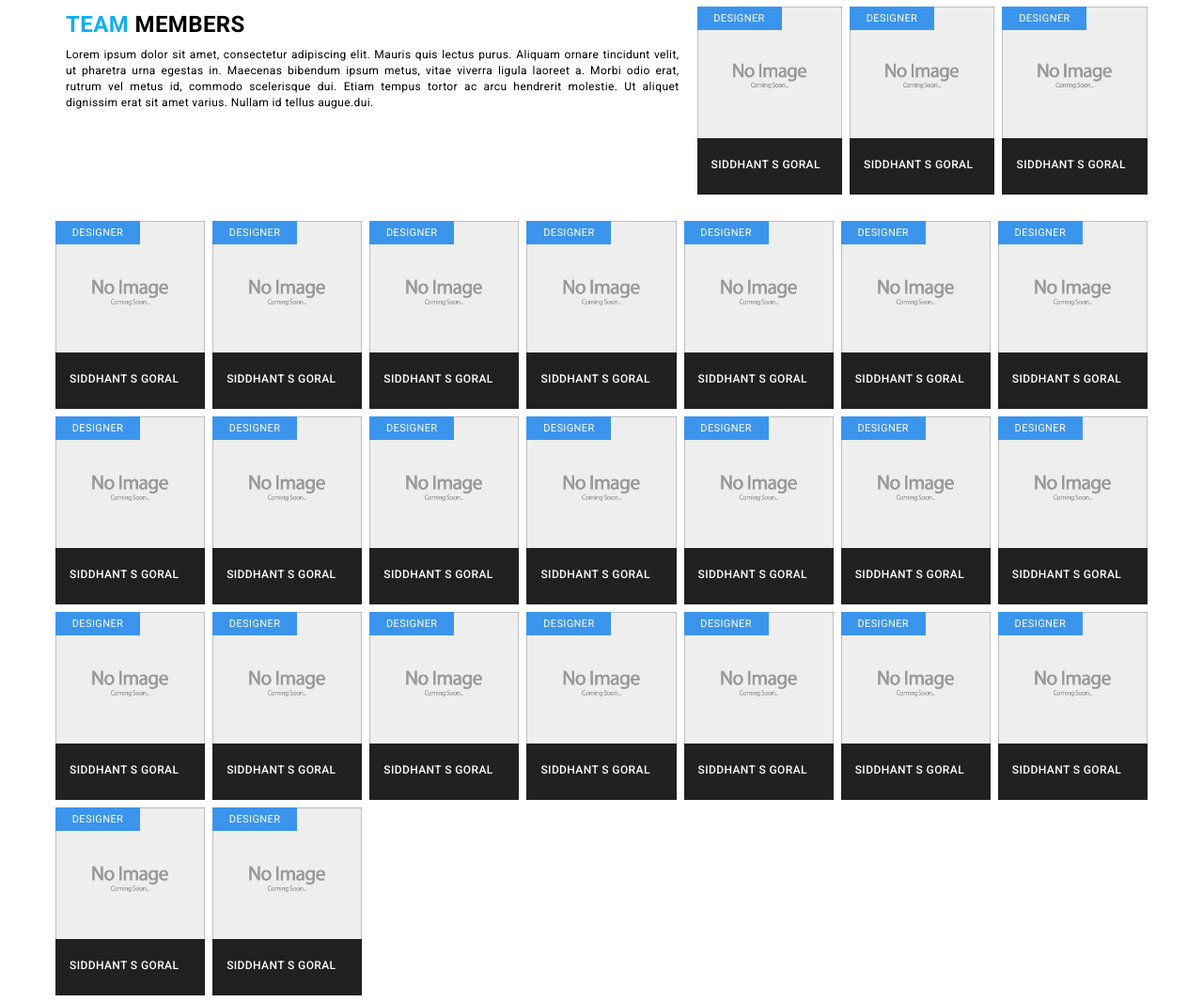
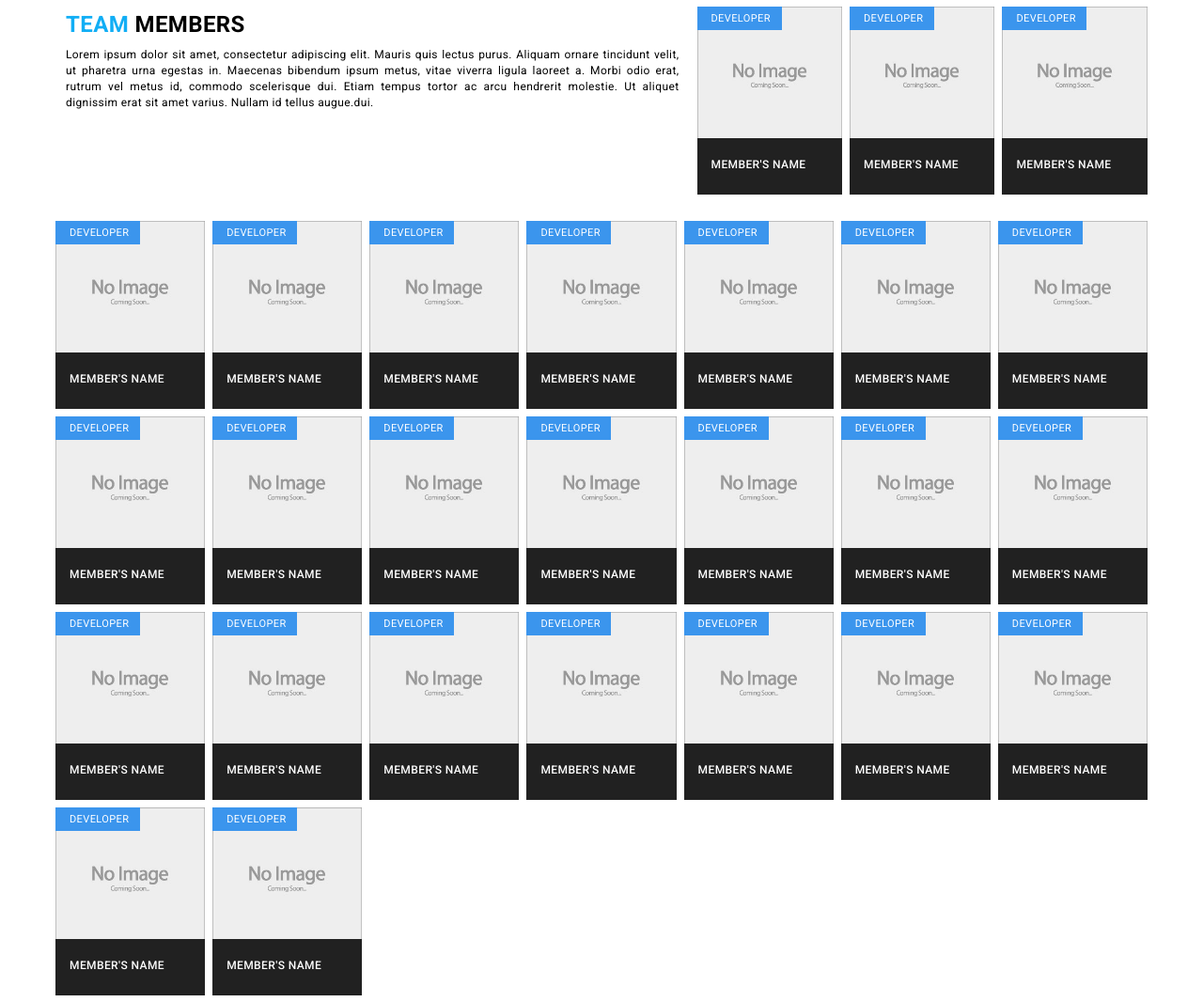
Before and after one commit to pranav9196/silive.in, a plain HTML site: page index.html in a window 1280 px wide. Shown: the part 5749-6815 px from the top of the page at 94% size. Drawn offline with nearby package versions, Linux system fonts and the light colour scheme; some packages are replaced by stand-ins of ours.

Commit message:
Mock TeamMember Card

```diff
--- a/index.html
+++ b/index.html
@@ -1773,10 +1773,10 @@
 								<img src="images/placeholder_image.jpg" class="img-responsive">
 							</div>
 							<div class="card-body">
-								<div class="card-role">Designer</div><!-- Role -->
-								<h5 class="card-name">Siddhant S Goral</h5><!-- Person Name -->
+								<div class="card-role">Developer</div><!-- Role -->
+								<h5 class="card-name">Member's Name</h5><!-- Person Name -->
 								<div class="card-link">
-									<p style="line-height: 10px; font-size: 10px;">Photoshop, Illustrator, After Effects, CSS and Bootstrap.</p>
+									<p style="line-height: 10px; font-size: 10px;">Technology </p>
 									<span class="fa fa-facebook" style="font-size: 20px; padding-right: 2px;"></span>
 									<span class="fa fa-twitter" style="font-size: 20px; padding-right: 2px;"></span>
 									<span class="fa fa-linkedin" style="font-size: 20px; padding-right: 2px;"></span>
@@ -1791,10 +1791,10 @@
 								<img src="images/placeholder_image.jpg" class="img-responsive">
 							</div>
 							<div class="card-body">
-								<div class="card-role">Designer</div><!-- Role -->
-								<h5 class="card-name">Siddhant S Goral</h5><!-- Person Name -->
+								<div class="card-role">Developer</div><!-- Role -->
+								<h5 class="card-name">Member's Name</h5><!-- Person Name -->
 								<div class="card-link">
-									<p style="line-height: 10px; font-size: 10px;">Photoshop, Illustrator, After Effects, CSS and Bootstrap.</p>
+									<p style="line-height: 10px; font-size: 10px;">Technology </p>
 									<span class="fa fa-facebook" style="font-size: 20px; padding-right: 2px;"></span>
 									<span class="fa fa-twitter" style="font-size: 20px; padding-right: 2px;"></span>
 									<span class="fa fa-linkedin" style="font-size: 20px; padding-right: 2px;"></span>
@@ -1809,10 +1809,10 @@
 								<img src="images/placeholder_image.jpg" class="img-responsive">
 							</div>
 							<div class="card-body">
-								<div class="card-role">Designer</div><!-- Role -->
-								<h5 class="card-name">Siddhant S Goral</h5><!-- Person Name -->
+								<div class="card-role">Developer</div><!-- Role -->
+								<h5 class="card-name">Member's Name</h5><!-- Person Name -->
 								<div class="card-link">
-									<p style="line-height: 10px; font-size: 10px;">Photoshop, Illustrator, After Effects, CSS and Bootstrap.</p>
+									<p style="line-height: 10px; font-size: 10px;">Technology </p>
 									<span class="fa fa-facebook" style="font-size: 20px; padding-right: 2px;"></span>
 									<span class="fa fa-twitter" style="font-size: 20px; padding-right: 2px;"></span>
 									<span class="fa fa-linkedin" style="font-size: 20px; padding-right: 2px;"></span>
@@ -1832,10 +1832,10 @@
 							<img src="images/placeholder_image.jpg" class="img-responsive">
 						</div>
 						<div class="card-body">
-							<div class="card-role">Designer</div>
-							<h5 class="card-name">Siddhant S Goral</h5>
+							<div class="card-role">Developer</div>
+							<h5 class="card-name">Member's Name</h5>
 							<div class="card-link">
-								<p style="line-height: 10px; font-size: 10px;">Photoshop, Illustrator, After Effects, CSS and Bootstrap.</p>
+								<p style="line-height: 10px; font-size: 10px;">Technology </p>
 								<span class="fa fa-facebook" style="font-size: 20px; padding-right: 2px;"></span>
 								<span class="fa fa-twitter" style="font-size: 20px; padding-right: 2px;"></span>
 								<span class="fa fa-linkedin" style="font-size: 20px; padding-right: 2px;"></span>
@@ -1850,10 +1850,10 @@
 							<img src="images/placeholder_image.jpg" class="img-responsive">
 						</div>
 						<div class="card-body">
-							<div class="card-role">Designer</div>
-							<h5 class="card-name">Siddhant S Goral</h5>
+							<div class="card-role">Developer</div>
+							<h5 class="card-name">Member's Name</h5>
 							<div class="card-link">
-								<p style="line-height: 10px; font-size: 10px;">Photoshop, Illustrator, After Effects, CSS and Bootstrap.</p>
+								<p style="line-height: 10px; font-size: 10px;">Technology </p>
 								<span class="fa fa-facebook" style="font-size: 20px; padding-right: 2px;"></span>
 								<span class="fa fa-twitter" style="font-size: 20px; padding-right: 2px;"></span>
 								<span class="fa fa-linkedin" style="font-size: 20px; padding-right: 2px;"></span>
@@ -1868,10 +1868,10 @@
 							<img src="images/placeholder_image.jpg" class="img-responsive">
 						</div>
 						<div class="card-body">
-							<div class="card-role">Designer</div>
-							<h5 class="card-name">Siddhant S Goral</h5>
+							<div class="card-role">Developer</div>
+							<h5 class="card-name">Member's Name</h5>
 							<div class="card-link">
-								<p style="line-height: 10px; font-size: 10px;">Photoshop, Illustrator, After Effects, CSS and Bootstrap.</p>
+								<p style="line-height: 10px; font-size: 10px;">Technology </p>
 								<span class="fa fa-facebook" style="font-size: 20px; padding-right: 2px;"></span>
 								<span class="fa fa-twitter" style="font-size: 20px; padding-right: 2px;"></span>
 								<span class="fa fa-linkedin" style="font-size: 20px; padding-right: 2px;"></span>
@@ -1887,10 +1887,10 @@
 						<img src="images/placeholder_image.jpg" class="img-responsive">
 					</div>
 					<div class="card-body">
-						<div class="card-role">Designer</div>
-						<h5 class="card-name">Siddhant S Goral</h5>
+						<div class="card-role">Developer</div>
+						<h5 class="card-name">Member's Name</h5>
 						<div class="card-link">
-							<p style="line-height: 10px; font-size: 10px;">Photoshop, Illustrator, After Effects, CSS and Bootstrap.</p>
+							<p style="line-height: 10px; font-size: 10px;">Technology </p>
 							<span class="fa fa-facebook" style="font-size: 20px; padding-right: 2px;"></span>
 							<span class="fa fa-twitter" style="font-size: 20px; padding-right: 2px;"></span>
 							<span class="fa fa-linkedin" style="font-size: 20px; padding-right: 2px;"></span>
@@ -1905,10 +1905,10 @@
 						<img src="images/placeholder_image.jpg" class="img-responsive">
 					</div>
 					<div class="card-body">
-						<div class="card-role">Designer</div>
-						<h5 class="card-name">Siddhant S Goral</h5>
+						<div class="card-role">Developer</div>
+						<h5 class="card-name">Member's Name</h5>
 						<div class="card-link">
-							<p style="line-height: 10px; font-size: 10px;">Photoshop, Illustrator, After Effects, CSS and Bootstrap.</p>
+							<p style="line-height: 10px; font-size: 10px;">Technology </p>
 							<span class="fa fa-facebook" style="font-size: 20px; padding-right: 2px;"></span>
 							<span class="fa fa-twitter" style="font-size: 20px; padding-right: 2px;"></span>
 							<span class="fa fa-linkedin" style="font-size: 20px; padding-right: 2px;"></span>
@@ -1923,10 +1923,10 @@
 						<img src="images/placeholder_image.jpg" class="img-responsive">
 					</div>
 					<div class="card-body">
-						<div class="card-role">Designer</div>
-						<h5 class="card-name">Siddhant S Goral</h5>
+						<div class="card-role">Developer</div>
+						<h5 class="card-name">Member's Name</h5>
 						<div class="card-link">
-							<p style="line-height: 10px; font-size: 10px;">Photoshop, Illustrator, After Effects, CSS and Bootstrap.</p>
+							<p style="line-height: 10px; font-size: 10px;">Technology </p>
 							<span class="fa fa-facebook" style="font-size: 20px; padding-right: 2px;"></span>
 							<span class="fa fa-twitter" style="font-size: 20px; padding-right: 2px;"></span>
 							<span class="fa fa-linkedin" style="font-size: 20px; padding-right: 2px;"></span>
@@ -1941,10 +1941,10 @@
 						<img src="images/placeholder_image.jpg" class="img-responsive">
 					</div>
 					<div class="card-body">
-						<div class="card-role">Designer</div>
-						<h5 class="card-name">Siddhant S Goral</h5>
+						<div class="card-role">Developer</div>
+						<h5 class="card-name">Member's Name</h5>
 						<div class="card-link">
-							<p style="line-height: 10px; font-size: 10px;">Photoshop, Illustrator, After Effects, CSS and Bootstrap.</p>
+							<p style="line-height: 10px; font-size: 10px;">Technology </p>
 							<span class="fa fa-facebook" style="font-size: 20px; padding-right: 2px;"></span>
 							<span class="fa fa-twitter" style="font-size: 20px; padding-right: 2px;"></span>
 							<span class="fa fa-linkedin" style="font-size: 20px; padding-right: 2px;"></span>
@@ -1959,10 +1959,10 @@
 						<img src="images/placeholder_image.jpg" class="img-responsive">
 					</div>
 					<div class="card-body">
-						<div class="card-role">Designer</div>
-						<h5 class="card-name">Siddhant S Goral</h5>
+						<div class="card-role">Developer</div>
+						<h5 class="card-name">Member's Name</h5>
 						<div class="card-link">
-							<p style="line-height: 10px; font-size: 10px;">Photoshop, Illustrator, After Effects, CSS and Bootstrap.</p>
+							<p style="line-height: 10px; font-size: 10px;">Technology </p>
 							<span class="fa fa-facebook" style="font-size: 20px; padding-right: 2px;"></span>
 							<span class="fa fa-twitter" style="font-size: 20px; padding-right: 2px;"></span>
 							<span class="fa fa-linkedin" style="font-size: 20px; padding-right: 2px;"></span>
@@ -1977,10 +1977,10 @@
 						<img src="images/placeholder_image.jpg" class="img-responsive">
 					</div>
 					<div class="card-body">
-						<div class="card-role">Designer</div>
-						<h5 class="card-name">Siddhant S Goral</h5>
+						<div class="card-role">Developer</div>
+						<h5 class="card-name">Member's Name</h5>
 						<div class="card-link">
-							<p style="line-height: 10px; font-size: 10px;">Photoshop, Illustrator, After Effects, CSS and Bootstrap.</p>
+							<p style="line-height: 10px; font-size: 10px;">Technology </p>
 							<span class="fa fa-facebook" style="font-size: 20px; padding-right: 2px;"></span>
 							<span class="fa fa-twitter" style="font-size: 20px; padding-right: 2px;"></span>
 							<span class="fa fa-linkedin" style="font-size: 20px; padding-right: 2px;"></span>
@@ -1995,10 +1995,10 @@
 						<img src="images/placeholder_image.jpg" class="img-responsive">
 					</div>
 					<div class="card-body">
-						<div class="card-role">Designer</div>
-						<h5 class="card-name">Siddhant S Goral</h5>
+						<div class="card-role">Developer</div>
+						<h5 class="card-name">Member's Name</h5>
 						<div class="card-link">
-							<p style="line-height: 10px; font-size: 10px;">Photoshop, Illustrator, After Effects, CSS and Bootstrap.</p>
+							<p style="line-height: 10px; font-size: 10px;">Technology </p>
 							<span class="fa fa-facebook" style="font-size: 20px; padding-right: 2px;"></span>
 							<span class="fa fa-twitter" style="font-size: 20px; padding-right: 2px;"></span>
 							<span class="fa fa-linkedin" style="font-size: 20px; padding-right: 2px;"></span>
@@ -2013,10 +2013,10 @@
 						<img src="images/placeholder_image.jpg" class="img-responsive">
 					</div>
 					<div class="card-body">
-						<div class="card-role">Designer</div>
-						<h5 class="card-name">Siddhant S Goral</h5>
+						<div class="card-role">Developer</div>
+						<h5 class="card-name">Member's Name</h5>
 						<div class="card-link">
-							<p style="line-height: 10px; font-size: 10px;">Photoshop, Illustrator, After Effects, CSS and Bootstrap.</p>
+							<p style="line-height: 10px; font-size: 10px;">Technology </p>
 							<span class="fa fa-facebook" style="font-size: 20px; padding-right: 2px;"></span>
 							<span class="fa fa-twitter" style="font-size: 20px; padding-right: 2px;"></span>
 							<span class="fa fa-linkedin" style="font-size: 20px; padding-right: 2px;"></span>
@@ -2031,10 +2031,10 @@
 						<img src="images/placeholder_image.jpg" class="img-responsive">
 					</div>
 					<div class="card-body">
-						<div class="card-role">Designer</div>
-						<h5 class="card-name">Siddhant S Goral</h5>
+						<div class="card-role">Developer</div>
+						<h5 class="card-name">Member's Name</h5>
 						<div class="card-link">
-							<p style="line-height: 10px; font-size: 10px;">Photoshop, Illustrator, After Effects, CSS and Bootstrap.</p>
+							<p style="line-height: 10px; font-size: 10px;">Technology </p>
 							<span class="fa fa-facebook" style="font-size: 20px; padding-right: 2px;"></span>
 							<span class="fa fa-twitter" style="font-size: 20px; padding-right: 2px;"></span>
 							<span class="fa fa-linkedin" style="font-size: 20px; padding-right: 2px;"></span>
@@ -2049,10 +2049,10 @@
 						<img src="images/placeholder_image.jpg" class="img-responsive">
 					</div>
 					<div class="card-body">
-						<div class="card-role">Designer</div>
-						<h5 class="card-name">Siddhant S Goral</h5>
+						<div class="card-role">Developer</div>
+						<h5 class="card-name">Member's Name</h5>
 						<div class="card-link">
-							<p style="line-height: 10px; font-size: 10px;">Photoshop, Illustrator, After Effects, CSS and Bootstrap.</p>
+							<p style="line-height: 10px; font-size: 10px;">Technology </p>
 							<span class="fa fa-facebook" style="font-size: 20px; padding-right: 2px;"></span>
 							<span class="fa fa-twitter" style="font-size: 20px; padding-right: 2px;"></span>
 							<span class="fa fa-linkedin" style="font-size: 20px; padding-right: 2px;"></span>
@@ -2067,10 +2067,10 @@
 						<img src="images/placeholder_image.jpg" class="img-responsive">
 					</div>
 					<div class="card-body">
-						<div class="card-role">Designer</div>
-						<h5 class="card-name">Siddhant S Goral</h5>
+						<div class="card-role">Developer</div>
+						<h5 class="card-name">Member's Name</h5>
 						<div class="card-link">
-							<p style="line-height: 10px; font-size: 10px;">Photoshop, Illustrator, After Effects, CSS and Bootstrap.</p>
+							<p style="line-height: 10px; font-size: 10px;">Technology </p>
 							<span class="fa fa-facebook" style="font-size: 20px; padding-right: 2px;"></span>
 							<span class="fa fa-twitter" style="font-size: 20px; padding-right: 2px;"></span>
 							<span class="fa fa-linkedin" style="font-size: 20px; padding-right: 2px;"></span>
@@ -2085,10 +2085,10 @@
 						<img src="images/placeholder_image.jpg" class="img-responsive">
 					</div>
 					<div class="card-body">
-						<div class="card-role">Designer</div>
-						<h5 class="card-name">Siddhant S Goral</h5>
+						<div class="card-role">Developer</div>
+						<h5 class="card-name">Member's Name</h5>
 						<div class="card-link">
-							<p style="line-height: 10px; font-size: 10px;">Photoshop, Illustrator, After Effects, CSS and Bootstrap.</p>
+							<p style="line-height: 10px; font-size: 10px;">Technology </p>
 							<span class="fa fa-facebook" style="font-size: 20px; padding-right: 2px;"></span>
 							<span class="fa fa-twitter" style="font-size: 20px; padding-right: 2px;"></span>
 							<span class="fa fa-linkedin" style="font-size: 20px; padding-right: 2px;"></span>
@@ -2103,10 +2103,10 @@
 						<img src="images/placeholder_image.jpg" class="img-responsive">
 					</div>
 					<div class="card-body">
-						<div class="card-role">Designer</div>
-						<h5 class="card-name">Siddhant S Goral</h5>
+						<div class="card-role">Developer</div>
+						<h5 class="card-name">Member's Name</h5>
 						<div class="card-link">
-							<p style="line-height: 10px; font-size: 10px;">Photoshop, Illustrator, After Effects, CSS and Bootstrap.</p>
+							<p style="line-height: 10px; font-size: 10px;">Technology </p>
 							<span class="fa fa-facebook" style="font-size: 20px; padding-right: 2px;"></span>
 							<span class="fa fa-twitter" style="font-size: 20px; padding-right: 2px;"></span>
 							<span class="fa fa-linkedin" style="font-size: 20px; padding-right: 2px;"></span>
@@ -2121,10 +2121,10 @@
 						<img src="images/placeholder_image.jpg" class="img-responsive">
 					</div>
 					<div class="card-body">
-						<div class="card-role">Designer</div>
-						<h5 class="card-name">Siddhant S Goral</h5>
+						<div class="card-role">Developer</div>
+						<h5 class="card-name">Member's Name</h5>
 						<div class="card-link">
-							<p style="line-height: 10px; font-size: 10px;">Photoshop, Illustrator, After Effects, CSS and Bootstrap.</p>
+							<p style="line-height: 10px; font-size: 10px;">Technology </p>
 							<span class="fa fa-facebook" style="font-size: 20px; padding-right: 2px;"></span>
 							<span class="fa fa-twitter" style="font-size: 20px; padding-right: 2px;"></span>
 							<span class="fa fa-linkedin" style="font-size: 20px; padding-right: 2px;"></span>
@@ -2139,10 +2139,10 @@
 						<img src="images/placeholder_image.jpg" class="img-responsive">
 					</div>
 					<div class="card-body">
-						<div class="card-role">Designer</div>
-						<h5 class="card-name">Siddhant S Goral</h5>
+						<div class="card-role">Developer</div>
+						<h5 class="card-name">Member's Name</h5>
 						<div class="card-link">
-							<p style="line-height: 10px; font-size: 10px;">Photoshop, Illustrator, After Effects, CSS and Bootstrap.</p>
+							<p style="line-height: 10px; font-size: 10px;">Technology </p>
 							<span class="fa fa-facebook" style="font-size: 20px; padding-right: 2px;"></span>
 							<span class="fa fa-twitter" style="font-size: 20px; padding-right: 2px;"></span>
 							<span class="fa fa-linkedin" style="font-size: 20px; padding-right: 2px;"></span>
@@ -2157,10 +2157,10 @@
 						<img src="images/placeholder_image.jpg" class="img-responsive">
 					</div>
 					<div class="card-body">
-						<div class="card-role">Designer</div>
-						<h5 class="card-name">Siddhant S Goral</h5>
+						<div class="card-role">Developer</div>
+						<h5 class="card-name">Member's Name</h5>
 						<div class="card-link">
-							<p style="line-height: 10px; font-size: 10px;">Photoshop, Illustrator, After Effects, CSS and Bootstrap.</p>
+							<p style="line-height: 10px; font-size: 10px;">Technology </p>
 							<span class="fa fa-facebook" style="font-size: 20px; padding-right: 2px;"></span>
 							<span class="fa fa-twitter" style="font-size: 20px; padding-right: 2px;"></span>
 							<span class="fa fa-linkedin" style="font-size: 20px; padding-right: 2px;"></span>
@@ -2175,10 +2175,10 @@
 						<img src="images/placeholder_image.jpg" class="img-responsive">
 					</div>
 					<div class="card-body">
-						<div class="card-role">Designer</div>
-						<h5 class="card-name">Siddhant S Goral</h5>
+						<div class="card-role">Developer</div>
+						<h5 class="card-name">Member's Name</h5>
 						<div class="card-link">
-							<p style="line-height: 10px; font-size: 10px;">Photoshop, Illustrator, After Effects, CSS and Bootstrap.</p>
+							<p style="line-height: 10px; font-size: 10px;">Technology </p>
 							<span class="fa fa-facebook" style="font-size: 20px; padding-right: 2px;"></span>
 							<span class="fa fa-twitter" style="font-size: 20px; padding-right: 2px;"></span>
 							<span class="fa fa-linkedin" style="font-size: 20px; padding-right: 2px;"></span>
@@ -2193,10 +2193,10 @@
 						<img src="images/placeholder_image.jpg" class="img-responsive">
 					</div>
 					<div class="card-body">
-						<div class="card-role">Designer</div>
-						<h5 class="card-name">Siddhant S Goral</h5>
+						<div class="card-role">Developer</div>
+						<h5 class="card-name">Member's Name</h5>
 						<div class="card-link">
-							<p style="line-height: 10px; font-size: 10px;">Photoshop, Illustrator, After Effects, CSS and Bootstrap.</p>
+							<p style="line-height: 10px; font-size: 10px;">Technology </p>
 							<span class="fa fa-facebook" style="font-size: 20px; padding-right: 2px;"></span>
 							<span class="fa fa-twitter" style="font-size: 20px; padding-right: 2px;"></span>
 							<span class="fa fa-linkedin" style="font-size: 20px; padding-right: 2px;"></span>
@@ -2211,10 +2211,10 @@
 						<img src="images/placeholder_image.jpg" class="img-responsive">
 					</div>
 					<div class="card-body">
-						<div class="card-role">Designer</div>
-						<h5 class="card-name">Siddhant S Goral</h5>
+						<div class="card-role">Developer</div>
+						<h5 class="card-name">Member's Name</h5>
 						<div class="card-link">
-							<p style="line-height: 10px; font-size: 10px;">Photoshop, Illustrator, After Effects, CSS and Bootstrap.</p>
+							<p style="line-height: 10px; font-size: 10px;">Technology </p>
 							<span class="fa fa-facebook" style="font-size: 20px; padding-right: 2px;"></span>
 							<span class="fa fa-twitter" style="font-size: 20px; padding-right: 2px;"></span>
 							<span class="fa fa-linkedin" style="font-size: 20px; padding-right: 2px;"></span>
@@ -2229,10 +2229,10 @@
 						<img src="images/placeholder_image.jpg" class="img-responsive">
 					</div>
 					<div class="card-body">
-						<div class="card-role">Designer</div>
-						<h5 class="card-name">Siddhant S Goral</h5>
+						<div class="card-role">Developer</div>
+						<h5 class="card-name">Member's Name</h5>
 						<div class="card-link">
-							<p style="line-height: 10px; font-size: 10px;">Photoshop, Illustrator, After Effects, CSS and Bootstrap.</p>
+							<p style="line-height: 10px; font-size: 10px;">Technology </p>
 							<span class="fa fa-facebook" style="font-size: 20px; padding-right: 2px;"></span>
 							<span class="fa fa-twitter" style="font-size: 20px; padding-right: 2px;"></span>
 							<span class="fa fa-linkedin" style="font-size: 20px; padding-right: 2px;"></span>
@@ -2247,10 +2247,10 @@
 						<img src="images/placeholder_image.jpg" class="img-responsive">
 					</div>
 					<div class="card-body">
-						<div class="card-role">Designer</div>
-						<h5 class="card-name">Siddhant S Goral</h5>
+						<div class="card-role">Developer</div>
+						<h5 class="card-name">Member's Name</h5>
 						<div class="card-link">
-							<p style="line-height: 10px; font-size: 10px;">Photoshop, Illustrator, After Effects, CSS and Bootstrap.</p>
+							<p style="line-height: 10px; font-size: 10px;">Technology </p>
 							<span class="fa fa-facebook" style="font-size: 20px; padding-right: 2px;"></span>
 							<span class="fa fa-twitter" style="font-size: 20px; padding-right: 2px;"></span>
 							<span class="fa fa-linkedin" style="font-size: 20px; padding-right: 2px;"></span>
@@ -2265,10 +2265,10 @@
 						<img src="images/placeholder_image.jpg" class="img-responsive">
 					</div>
 					<div class="card-body">
-						<div class="card-role">Designer</div>
-						<h5 class="card-name">Siddhant S Goral</h5>
+						<div class="card-role">Developer</div>
+						<h5 class="card-name">Member's Name</h5>
 						<div class="card-link">
-							<p style="line-height: 10px; font-size: 10px;">Photoshop, Illustrator, After Effects, CSS and Bootstrap.</p>
+							<p style="line-height: 10px; font-size: 10px;">Technology </p>
 							<span class="fa fa-facebook" style="font-size: 20px; padding-right: 2px;"></span>
 							<span class="fa fa-twitter" style="font-size: 20px; padding-right: 2px;"></span>
 							<span class="fa fa-linkedin" style="font-size: 20px; padding-right: 2px;"></span>
@@ -2283,10 +2283,10 @@
 						<img src="images/placeholder_image.jpg" class="img-responsive">
 					</div>
 					<div class="card-body">
-						<div class="card-role">Designer</div>
-						<h5 class="card-name">Siddhant S Goral</h5>
+						<div class="card-role">Developer</div>
+						<h5 class="card-name">Member's Name</h5>
 						<div class="card-link">
-							<p style="line-height: 10px; font-size: 10px;">Photoshop, Illustrator, After Effects, CSS and Bootstrap.</p>
+							<p style="line-height: 10px; font-size: 10px;">Technology </p>
 							<span class="fa fa-facebook" style="font-size: 20px; padding-right: 2px;"></span>
 							<span class="fa fa-twitter" style="font-size: 20px; padding-right: 2px;"></span>
 							<span class="fa fa-linkedin" style="font-size: 20px; padding-right: 2px;"></span>
```
